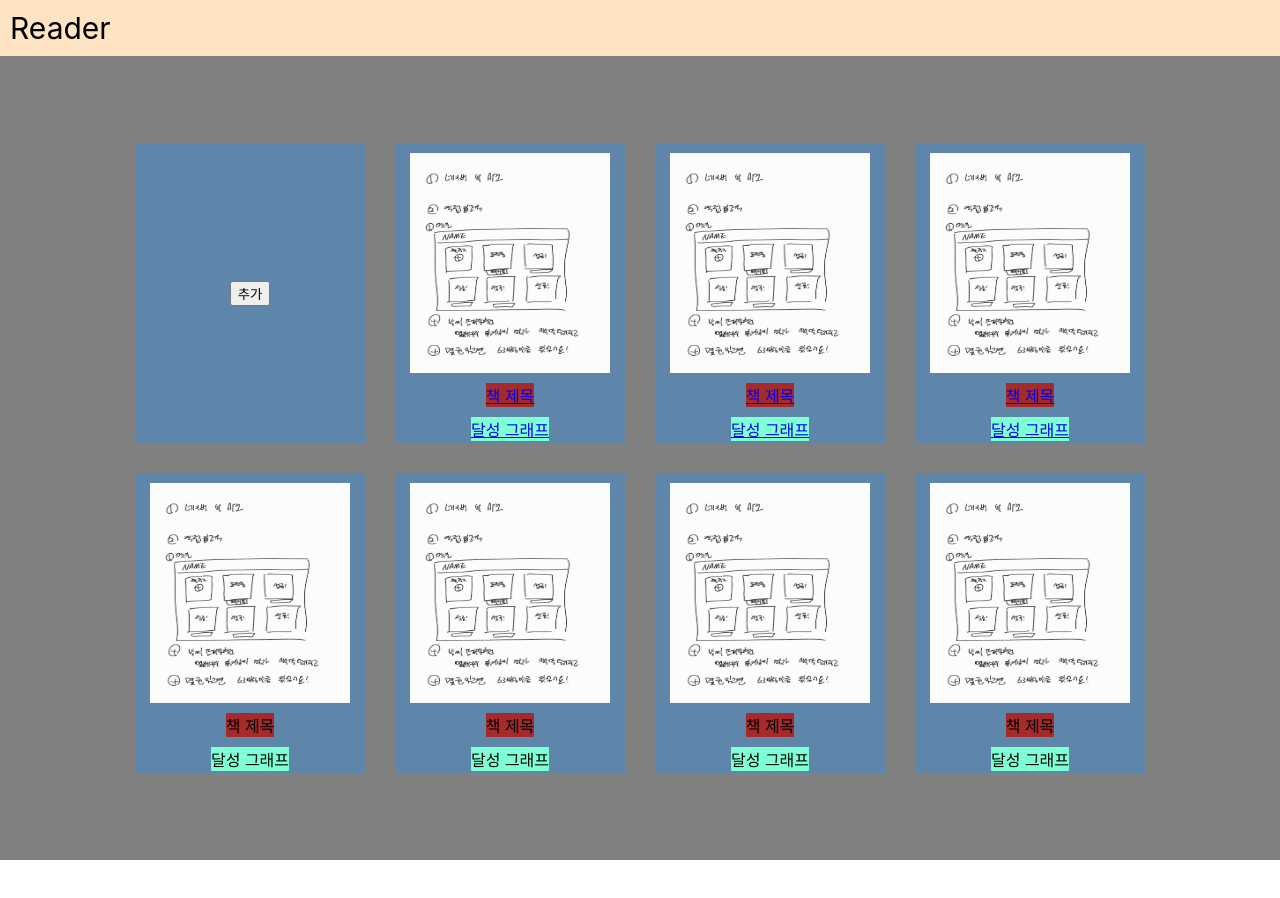
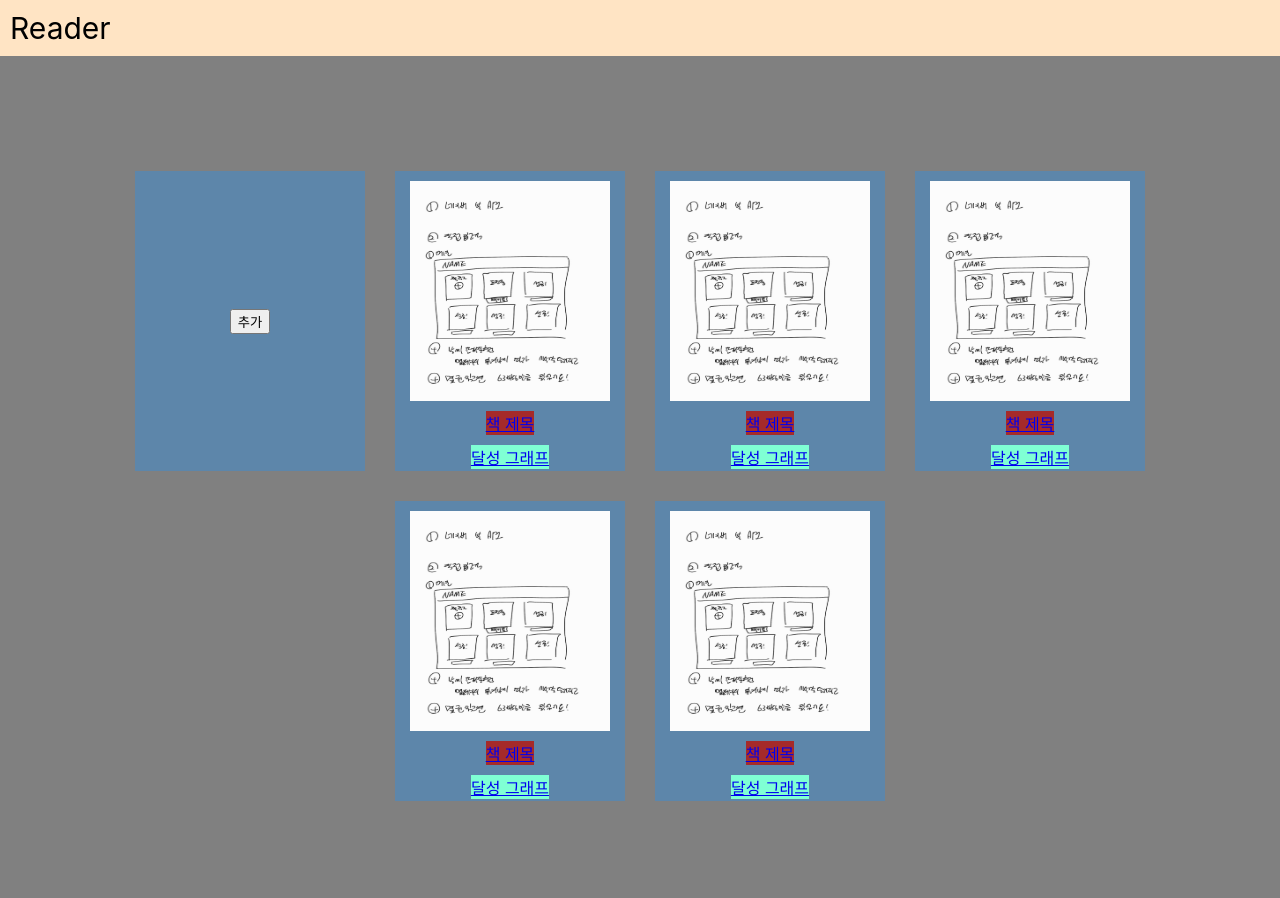
Before and after one commit to 5Suminsss2/reader, a React (Create React App) app: page / in a window 1280 px wide. Shown: the top 898 px of the page. Before the commit the page ends 860 px from the top, so only its background shows below. Built offline with nearby package versions, Linux system fonts and the light colour scheme.

Commit message:
Fix: main 페이지의 Link 태그 위치 수정

```diff
--- a/src/components/pages/Main.module.css
+++ b/src/components/pages/Main.module.css
@@ -1,11 +1,14 @@
 .container {
+    position: absolute;
     display: flex;
     flex-wrap: wrap;
     justify-content: center;
     align-content: center;
-    height: calc(100vh - 56px);
+    top: 56px;
+    height: 100%;
     padding: 30px;
     background-color: grey;
+
 }
 
 .addBook {
--- a/src/components/pages/Main.tsx
+++ b/src/components/pages/Main.tsx
@@ -27,50 +27,35 @@ function Main() {
                 <div className={styles.addBook}>
                     <button onClick={openModal}>추가</button>
                 </div>
-                <Link to="./detail">
-                    <div className={styles.bookInfo}>
+
+                <Link to="./detail" className={styles.bookInfo}>
                     <img src={imagA} alt="책 표지" />
                     <div className={styles.title}>책 제목</div>
                     <div className={styles.graph}>달성 그래프</div>
-                    </div>
                 </Link>
-                <Link to="./detail">
-                    <div className={styles.bookInfo}>
+                <Link to="./detail" className={styles.bookInfo}>
                     <img src={imagA} alt="책 표지" />
                     <div className={styles.title}>책 제목</div>
                     <div className={styles.graph}>달성 그래프</div>
-                    </div>
                 </Link>
-                <Link to="./detail">
-                    <div className={styles.bookInfo}>
+                <Link to="./detail" className={styles.bookInfo}>
                     <img src={imagA} alt="책 표지" />
                     <div className={styles.title}>책 제목</div>
                     <div className={styles.graph}>달성 그래프</div>
-                    </div>
                 </Link>
-                <div className={styles.bookInfo}>
+                <Link to="./detail" className={styles.bookInfo}>
                     <img src={imagA} alt="책 표지" />
                     <div className={styles.title}>책 제목</div>
                     <div className={styles.graph}>달성 그래프</div>
-                </div>
-                <div className={styles.bookInfo}>
+                </Link>
+                <Link to="./detail" className={styles.bookInfo}>
                     <img src={imagA} alt="책 표지" />
                     <div className={styles.title}>책 제목</div>
                     <div className={styles.graph}>달성 그래프</div>
-                </div>
-                <div className={styles.bookInfo}>
-                    <img src={imagA} alt="책 표지" />
-                    <div className={styles.title}>책 제목</div>
-                    <div className={styles.graph}>달성 그래프</div>
-                </div>
-                <div className={styles.bookInfo}>
-                    <img src={imagA} alt="책 표지" />
-                    <div className={styles.title}>책 제목</div>
-                    <div className={styles.graph}>달성 그래프</div>
-                </div>
+                </Link>
             </div>
             <Modal open={open} close={closeModal} />
-        </div>
+        </div >
     )
 }
 
--- a/src/shared/Header.module.css
+++ b/src/shared/Header.module.css
@@ -1,6 +1,9 @@
 .header {
     display: flex;
+    position: fixed;
+    top: 0;
     align-items: center;
+    width: 100vw;
     height: 56px;
     padding: 0 10px;
     font-size: 30px;
```
Lines whose indentation alone changed are shown as unchanged.
